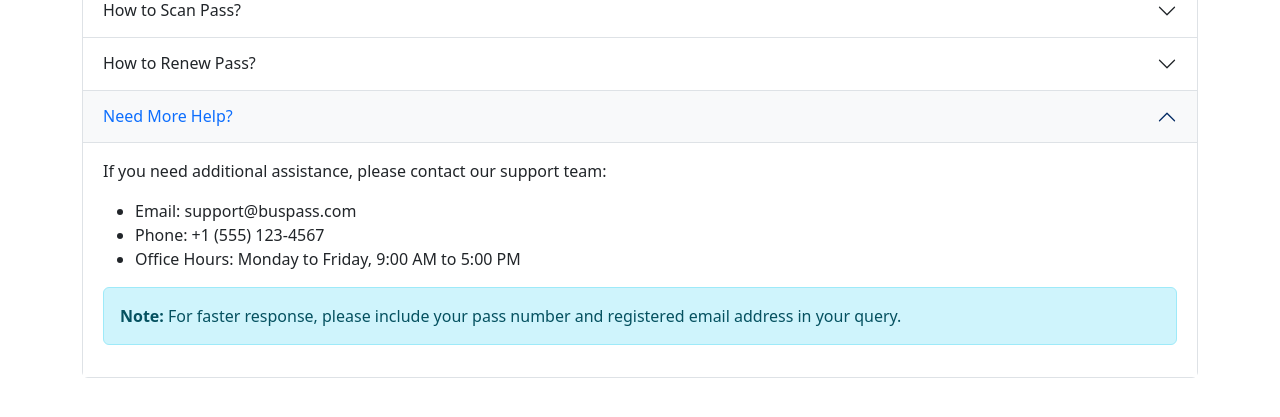
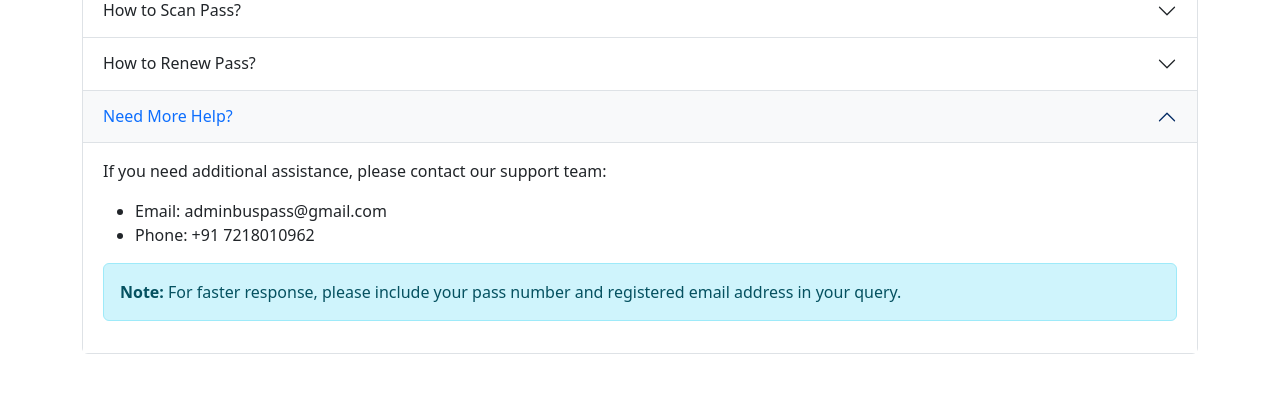
Before and after one commit to SushantAthavale/bus_pass, a Flask app: template templates/help_support.html in a window 1280 px wide, after a click on "Need More Help?". Shown: the part 271-688 px from the top of the page. Run offline with Flask 2, Linux system fonts and the light colour scheme; the template is opened without the code that fills it, so the values that code supplies are empty; some libraries are stand-ins or nearby versions.

Commit message:
remove unwanted files

```diff
--- a/app.py
+++ b/app.py
@@ -23,6 +23,10 @@ def init_db():
 def index():
     return render_template('index.html')
 
+@app.route('/login')
+def login():
+    return render_template('login.html')
+
 @app.route('/register', methods=['POST'])
 def register():
     name = request.form['name']
--- a/templates/help_support.html
+++ b/templates/help_support.html
@@ -181,9 +181,8 @@
                     <div class="accordion-body">
                         <p>If you need additional assistance, please contact our support team:</p>
                         <ul>
-                            <li>Email: support@buspass.com</li>
-                            <li>Phone: +1 (555) 123-4567</li>
-                            <li>Office Hours: Monday to Friday, 9:00 AM to 5:00 PM</li>
+                            <li>Email: adminbuspass@gmail.com</li>
+                            <li>Phone: +91 7218010962</li>
                         </ul>
                         <div class="alert alert-info">
                             <strong>Note:</strong> For faster response, please include your pass number and registered email address in your query.
```
Also changed, not shown: Pass.py (+0 -43 lines), Blue Minimalist Boarding Pass Arlines Ticket.jpg (deleted), Diagrams/diagram-export-4-25-2025-12_40_07-PM.png (deleted), Diagrams/diagram-export-4-25-2025-12_44_03-PM.png (deleted), Screenshot 2025-04-03 114933.png (deleted), WhatsApp Image 2025-03-13 at 9.43.42 AM.jpeg (deleted), bus_pass.db, output_qr.png (deleted), static/qr_codes/qr_code_BP-747360.png (added), 1 other file.
